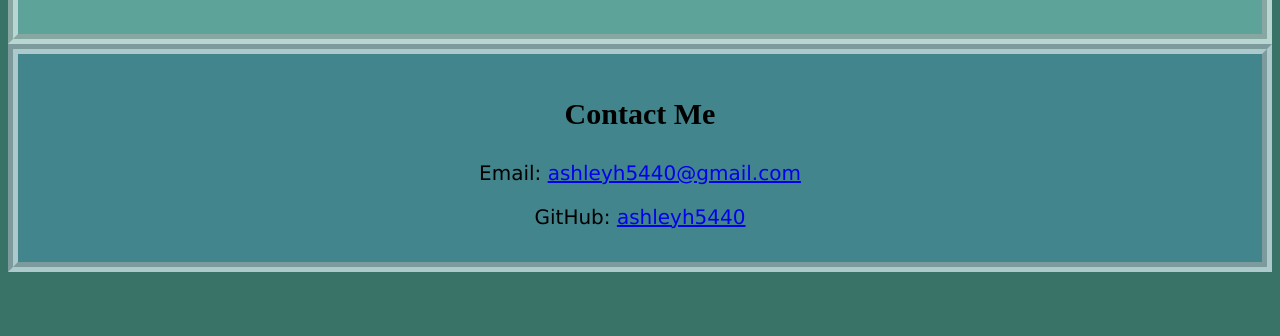
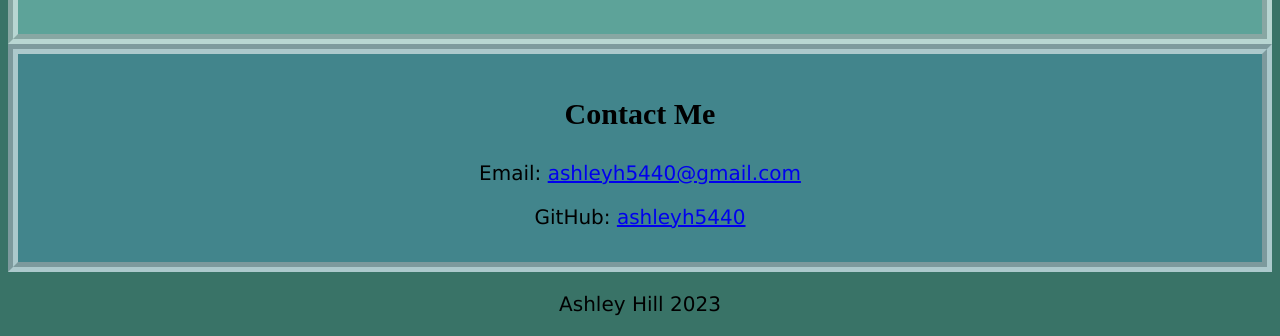
Before and after one commit to ashleyh5440/pro-portfolio, a plain HTML site: page index.html in a window 1280 px wide. Shown: the part 2435-2771 px from the top of the page. Before the commit the page ends 2715 px from the top, so only its background shows below. Drawn offline with Linux system fonts and the light colour scheme.

Commit message:
added footer

```diff
--- a/index.html
+++ b/index.html
@@ -72,13 +72,9 @@
         <p>GitHub: <a href="https://github.com/ashleyh5440">ashleyh5440</a></p>
       </section>
     </section>
-
-
-
-<!-- <figure>
-  <img src="./assets/ds.png" alt="">
-  <span class="caption">hi</span>
-</figure> -->
+    <footer>
+      <p>Ashley Hill 2023</p>
+    </footer>
 
   </main>
 </body>
```
